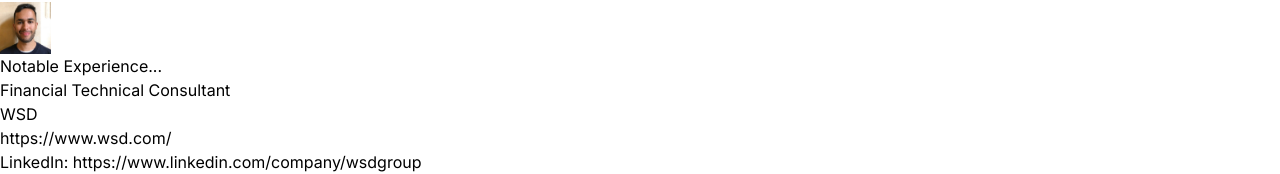
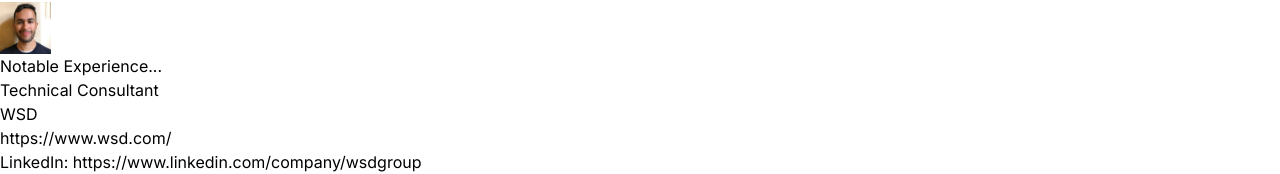
Before and after one commit to wulandari-tech/portfolio-site, a Next.js app: page / in a window 1280 px wide. Shown: the part 290-464 px from the top of the page. Built offline with nearby package versions, Linux system fonts and the light colour scheme.

Commit message:
Make Experience description into a list

```diff
--- a/components/ComponentList.tsx
+++ b/components/ComponentList.tsx
@@ -1,6 +1,5 @@
 import React from "react";
 import { ComponentListProps } from "@/types";
-import { v4 as uuidv4 } from 'uuid';
 
 export default function ComponentList<T extends object>({ dataList, ListedComponent }: ComponentListProps<T>) {
     return (
--- a/components/Experience.tsx
+++ b/components/Experience.tsx
@@ -1,9 +1,10 @@
 import Image from "next/image"
 import Skills from "@/components/Skills";
 import { ExperienceProps } from "@/types";
+import ComponentList from "@/components/ComponentList";
 
 export default function Experience({ experience }: ExperienceProps) {
-    const { position, org, orgImageSrc, startYear, endYear, description, skills, orgLinkedInUrl, orgHomePageUrl } = experience;
+    const { position, org, orgImageSrc, startYear, endYear, descriptions, skills, orgLinkedInUrl, orgHomePageUrl } = experience;
     let dateSpanText: string = String(startYear);
     if (!endYear) {
         dateSpanText += ` --`;
@@ -28,9 +29,9 @@ export default function Experience({ experience }: ExperienceProps) {
             <p>
                 {dateSpanText}
             </p>
-            <p>
-                {description}
-            </p>
+            <ul>
+                {descriptions.map(description => <p>{description}</p>)}
+            </ul>
             <Skills skills={skills}/>
         </>
     )
--- a/data/experiences.ts
+++ b/data/experiences.ts
@@ -2,10 +2,10 @@ import { Experience } from "@/types";
 
 export const notableExperiences: Experience[] = [
     {
-        position: 'Financial Technical Consultant',
+        position: 'Technical Consultant',
         org: 'WSD',
         startYear: 2023,
-        description: 'Translating the needs of clients at major investment banks into code for the automated generation of financial documents for trading structured products.',
+        descriptions: ['Translating the needs of clients at major investment banks into code for the automated generation of financial documents for trading structured products.'],
         skills: ['PHP', 'Node.js', 'JavaScript ES6+', 'Jira', 'Regression Testing', 'Consulting', 'Investments', 'Structured Products'],
         orgLinkedInUrl: 'https://www.linkedin.com/company/wsdgroup',
         orgHomePageUrl: 'https://www.wsd.com/',
@@ -15,7 +15,7 @@ export const notableExperiences: Experience[] = [
         org: 'tocco',
         startYear: 2023,
         endYear: 2023,
-        description: 'Helped to build, at an early-stage startup, an online marketplace to facilitate the sourcing of sustainable and regenerative materials. This entailed modifying database schema to collect client addresses during their sign-up, modifying the API to make it consistent with this, ensuring API security, making access to certain features of the website dependent on subscription and contributing to database design decisions.',
+        descriptions: ['Helped to build, at an early-stage startup, an online marketplace to facilitate the sourcing of sustainable and regenerative materials. This entailed modifying database schema to collect client addresses during their sign-up, modifying the API to make it consistent with this, ensuring API security, making access to certain features of the website dependent on subscription and contributing to database design decisions.'],
         skills: ['Prisma ORM', 'Supabase', 'Next.js', 'TypeScript ES6+', 'React.js', 'Python'],
         orgLinkedInUrl: 'https://www.linkedin.com/company/tocco/',
         orgHomePageUrl: 'https://tocco.earth/',
@@ -26,7 +26,7 @@ export const notableExperiences: Experience[] = [
         org: 'The Odin Project',
         startYear: 2022,
         endYear: 2023,
-        description: 'Learned full-stack development through 30 technically self-guided projects. Improved lesson content and more in a popular, open source full-stack web development curriculum by making pull requests to its GitHub repo: github.com/TheOdinProject/curriculum',
+        descriptions: ['Learned full-stack development through 30 technically self-guided projects. Improved lesson content and more in a popular, open source full-stack web development curriculum by making pull requests to its GitHub repo: github.com/TheOdinProject/curriculum'],
         skills: ['MongoDB', 'Express.js', 'React.js', 'Node.js', 'JavaScript ES6+', 'HTML', 'CSS', 'Responsive Design', 'Accessibility', 'REST APIs', 'Jest', 'API Testing (SuperTest)', 'React Testing Library', 'Linux', 'Git', 'VS Code', 'Passport.js', 'PugJS', 'Babel.js', 'Webpack'],
         orgLinkedInUrl: 'https://www.linkedin.com/company/the-odin-project/',
         orgHomePageUrl: 'https://www.theodinproject.com/',
@@ -39,7 +39,7 @@ export const educationalExperiences: Experience[] = [
         org: 'University of Oxford',
         startYear: 2017,
         endYear: 2022,
-        description: 'Featured a year-long master\'s project in computer vision entailing training a CNN for multi-output regression upon microscopic images.',
+        descriptions: ['Featured a year-long master\'s project in computer vision entailing training a CNN for multi-output regression upon microscopic images.'],
         skills: ['PyTorch', 'Python', 'Linux', 'Git', 'Object-Oriented Programming'],
     },
 ];
--- a/types/index.ts
+++ b/types/index.ts
@@ -8,7 +8,7 @@ export interface Experience {
     orgImageSrc?: string,
     startYear: number,
     endYear?: number,
-    description: string,
+    descriptions: string[],
     skills: string[],
     orgLinkedInUrl?: string,
     orgHomePageUrl?: string,
```
